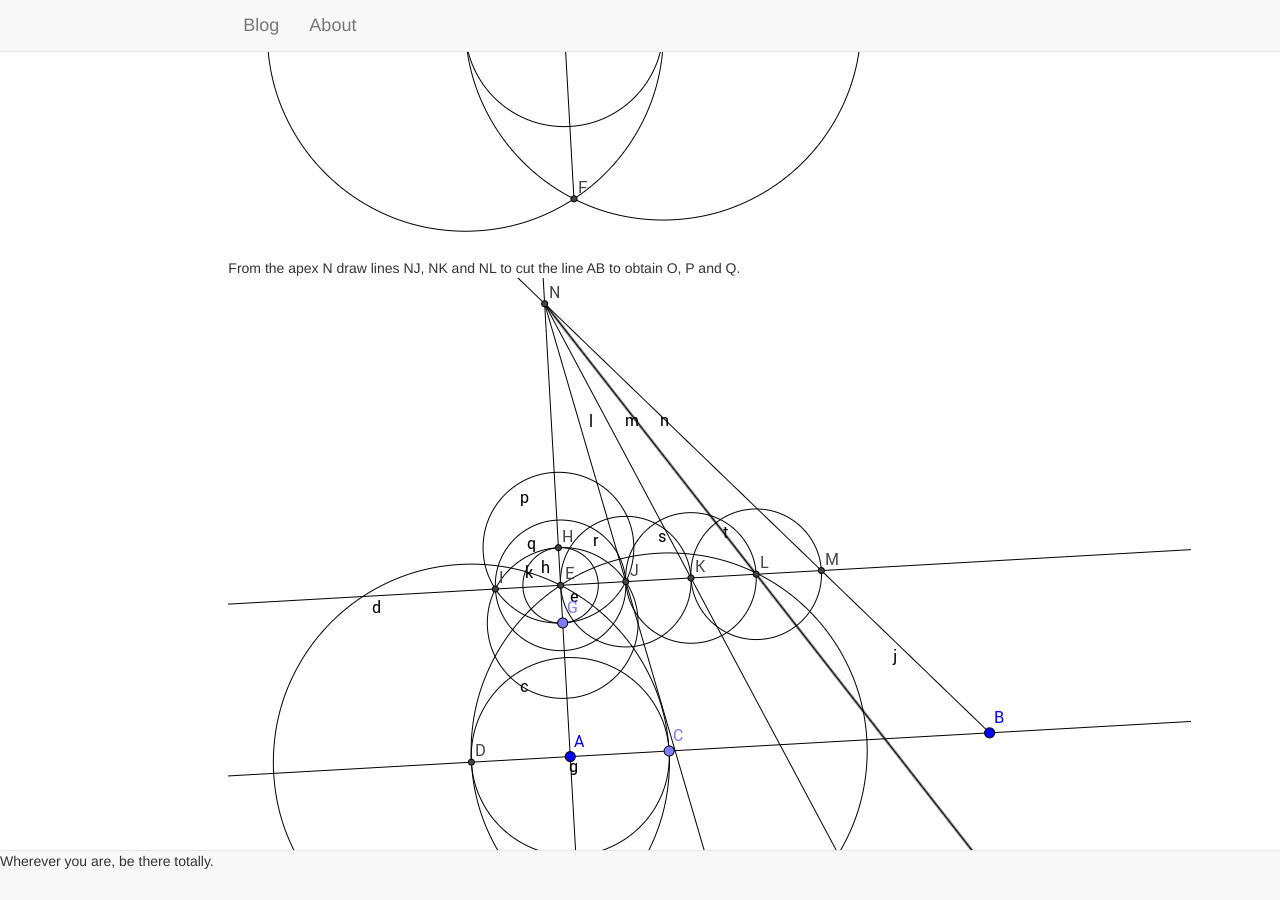
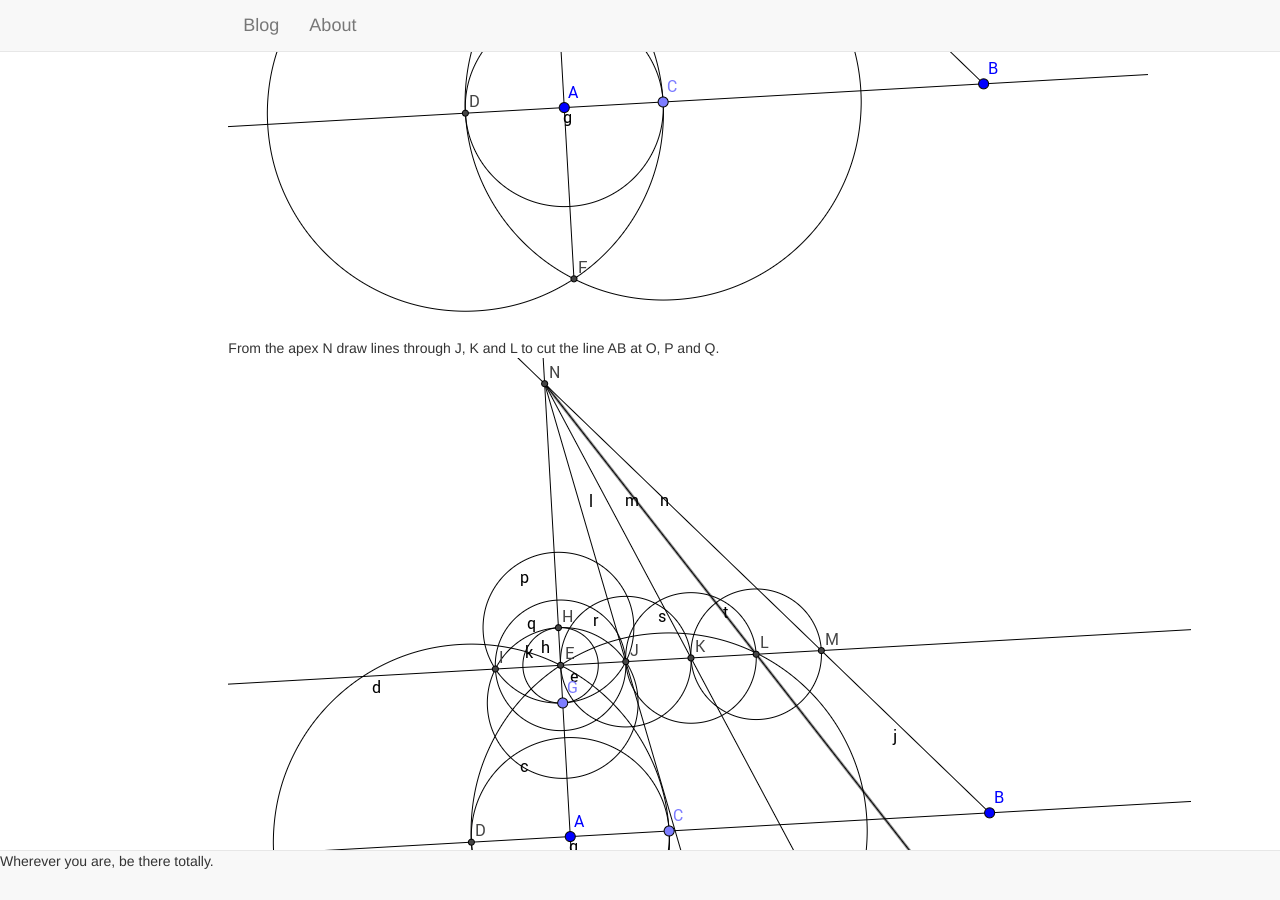
Before and after one commit to surajshetiya/surajshetiya.github.io, a Jekyll site: the page built from _posts/2017-02-16-Divide-Line-Segment.md, in a window 1280 px wide and 900 px high, scrolled down 8549 px. Built offline with Jekyll 4.4.1, drawn with Linux system fonts in a browser that asks for light colours; formulas are drawn with MathJax 3.

Commit message:
Changes to post

```diff
--- a/_posts/2017-02-16-Divide-Line-Segment.md
+++ b/_posts/2017-02-16-Divide-Line-Segment.md
@@ -33,15 +33,15 @@
 
 If we were to construct a parallel line to the given and then divide the parallel line into *n* number of line segments and then get the vertex of triangle common to all the triangles, then we can get the location of all the other *n-2* points on the given line. Let us see an illustration how this can be achieved.
 
-#### Tools required
+## Tools required
 
 * Scale
 * Compass
 * Pencil
 
-### Steps
+## Steps
 
-#### Step 1 : Draw a parallel line
+### Step 1 : Draw a parallel line
 ![Step 1a]({{site.baseurl}}/images/div_line_segment/div_line_seg_step_1a.png "Step 1a")
 To draw a parallel line to our given line(shown in picture above), we need to draw a perpendicular line from our given line. Let us first start with 2 equidistant points from point A.
 
@@ -64,7 +64,7 @@
 Connect the points of the perpendicular bisector I and J and extend the parallel line ahead.
 ![Step 1g]({{site.baseurl}}/images/div_line_segment/div_line_seg_step_1g.png "Step 1g")
 
-#### Step 2: Divide the parallel line into *n* equal line segments
+### Step 2: Divide the parallel line into *n* equal line segments
 
 Dividing the parallel line to *n* equal segments of **any length** would be a key step in this process. We can choose any length to form the *n* equal line segements. For simplicity I decided to choose the length to be equal to EJ, as we already have a circle around E cutting the line at J. If you choose a different length, then you will need to draw a different circle around E which will cut the line EJ at the new point that we need for further constructions.
 ![Step 1g]({{site.baseurl}}/images/div_line_segment/div_line_seg_step_1g.png "Step 1g")
@@ -72,12 +72,12 @@
 From the new point that you just obtained, measure the length l and draw a circle to obtain another point on the line. Keep repeating this process till you obtain your *n* points. In the diagram below, we obtained the points K, L and M by drawing these circles.
 ![Step 2a]({{site.baseurl}}/images/div_line_segment/div_line_seg_step_2a.png "Step 2a")
 
-#### Step 3: Form the triangle
+### Step 3: Form the triangle
 
 We now obtain the apex(the vertex N in the theory example) of the triangle by using the points B and M. Connect the points B and M and extend these till it cuts the line AE.
 ![Step 3a]({{site.baseurl}}/images/div_line_segment/div_line_seg_step_3a.png "Step 3a")
 
-From the apex N draw lines NJ, NK and NL to cut the line AB to obtain O, P and Q.
+From the apex N draw lines through J, K and L to cut the line AB at O, P and Q.
 ![Step 3b]({{site.baseurl}}/images/div_line_segment/div_line_seg_step_3b.png "Step 3b")
 ![Step 3c]({{site.baseurl}}/images/div_line_segment/div_line_seg_step_3c.png "Step 3c")
 
```
